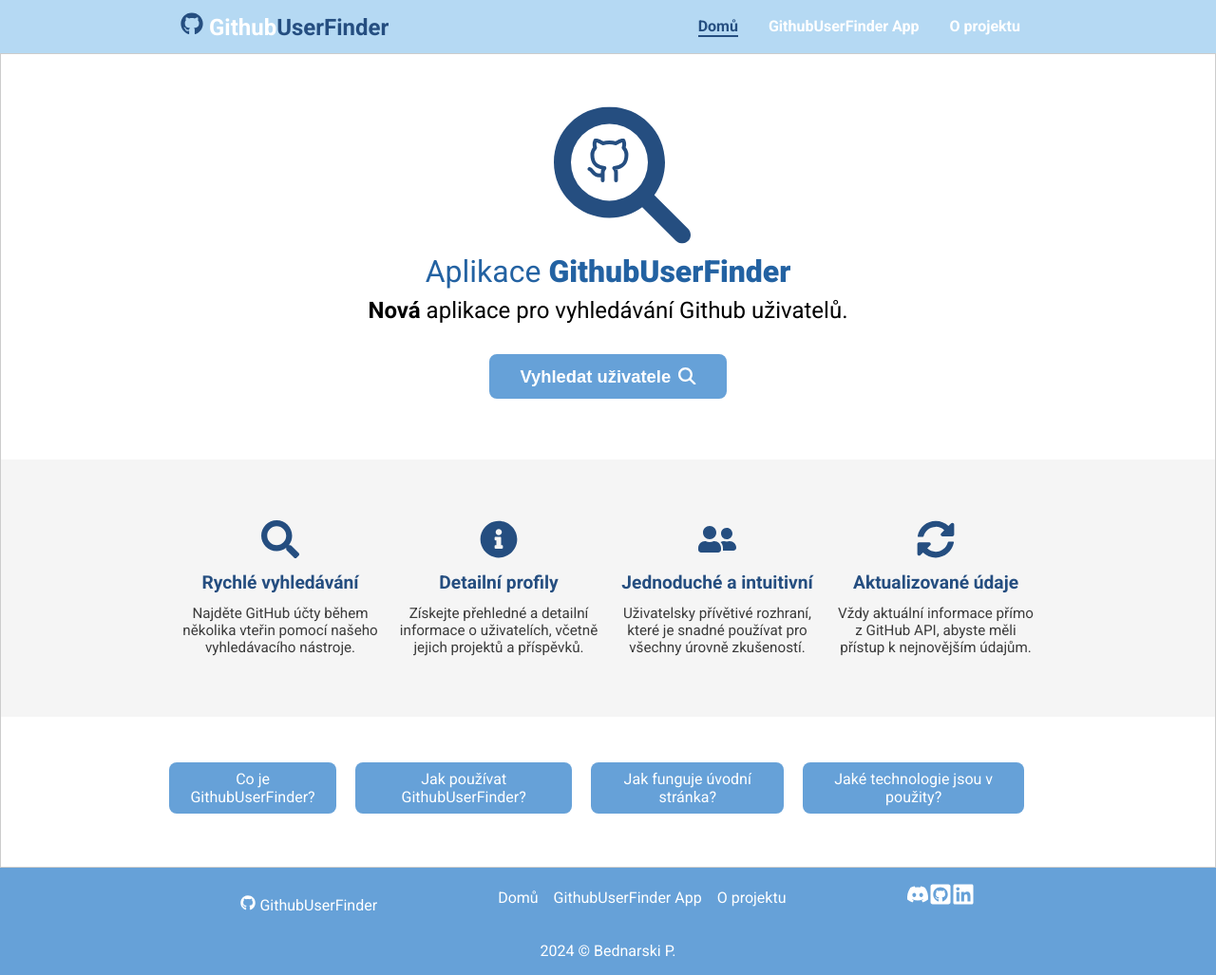
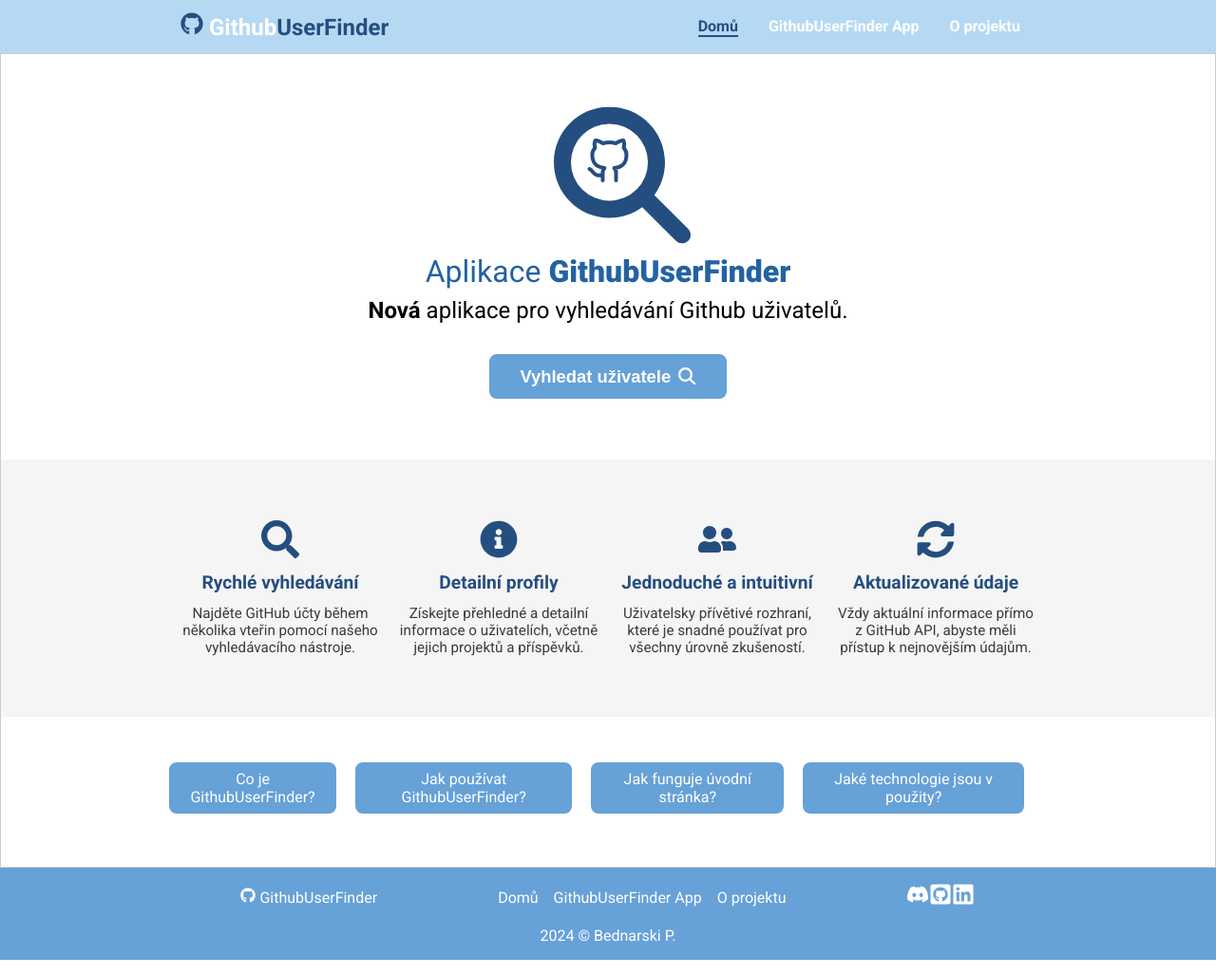
Before and after one commit to pettik/engeto-react-web, a React (Create React App) app: page / in a window 1280 px wide. Shown: the whole page at 95% size. Built offline with nearby package versions, Linux system fonts and the light colour scheme.

Commit message:
Update Footer.css

```diff
--- a/src/components/Footer.css
+++ b/src/components/Footer.css
@@ -19,6 +19,10 @@
   row-gap:.75rem;
   align-items:center;
   justify-content: center;
+
+}
+
+.footer__container > ul{
   margin-bottom:1rem;
 }
 
@@ -49,7 +53,7 @@
   .footer__container ul{
     justify-content: space-around;
     flex-direction: row;
-
+    align-items: center;
   }
 
   .footer__links{
```
